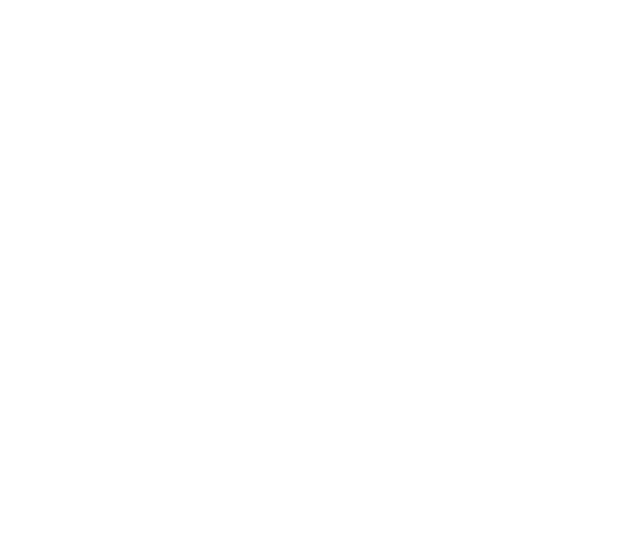
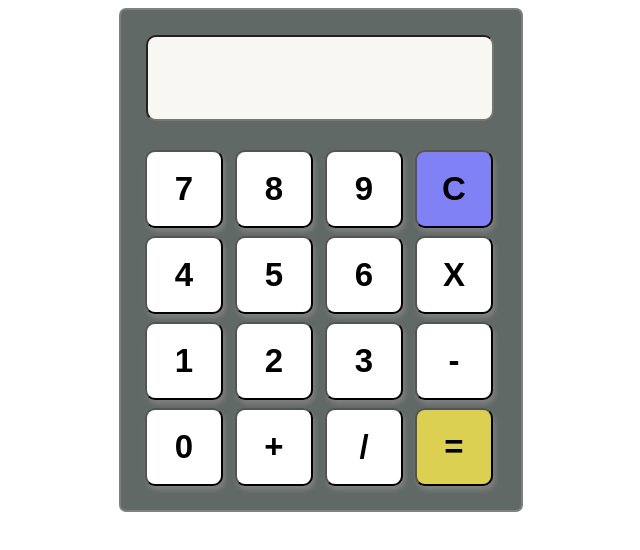
Before and after one commit to Zeshankarim/Calculator-basic, a plain HTML site: page index.html in a window 1280 px wide. Shown: the whole page, without its empty margins (319-959 px from the left). Drawn offline with Linux system fonts and the light colour scheme.

Commit message:
claculator with css

```diff
--- a/index.html
+++ b/index.html
@@ -3,11 +3,39 @@
 <head>
     <meta charset="UTF-8">
     <meta name="viewport" content="width=device-width, initial-scale=1.0">
-    <title>Document</title>
+    <title>Calculator</title>
+<link rel="stylesheet" href="style.css">
 </head>
 <body>
-    <div>
+    <div class="bodyy" >
+        <div>
+            <input type="text">
+        </div>
+        <div class="leftt">
+            <button>7</button>
+            <button>8</button>
+            <button>9</button>
+            <button class="clrr">C</button>
 
+        </div>
+        <div class="leftt">
+            <button>4</button>
+            <button>5</button>
+            <button>6</button>
+            <button>X</button>
+        </div>
+        <div class="leftt">
+            <button>1</button>
+            <button>2</button>
+            <button>3</button>
+            <button>-</button>
+        </div>
+        <div class="leftt">
+            <button>0</button>
+            <button>+</button>
+            <button>/</button>
+            <button class="clr">=</button>
+        </div>
     </div>
 </body>
 </html>
--- /dev/null
+++ b/style.css
@@ -0,0 +1,37 @@
+.bodyy{
+height: 500px;
+width: 400px;
+background-color: rgb(96, 105, 102);
+border: 2px solid gray;
+margin: 0 auto;
+border-radius: 7px;
+}
+button{
+    height: 78px;
+    width: 78px;
+    background-color: white;
+    font-weight: bold;
+    border-radius: 10px;
+    font-size: 33px;
+    margin: 4px;
+    box-shadow: 2px 4px 5px grey;
+
+}
+input{
+    width: 85%;
+    height:80px ;
+    margin: 25px;
+    font-size: 33px;
+    border-radius: 10px;
+    background-color: rgb(248, 247, 242);
+
+}
+.leftt{
+    margin-left: 20px;
+}
+.clr{
+    background-color: rgba(243, 227, 78, 0.849) ;
+}
+.clrr{
+    background-color: rgb(129, 129, 246);
+}
```
